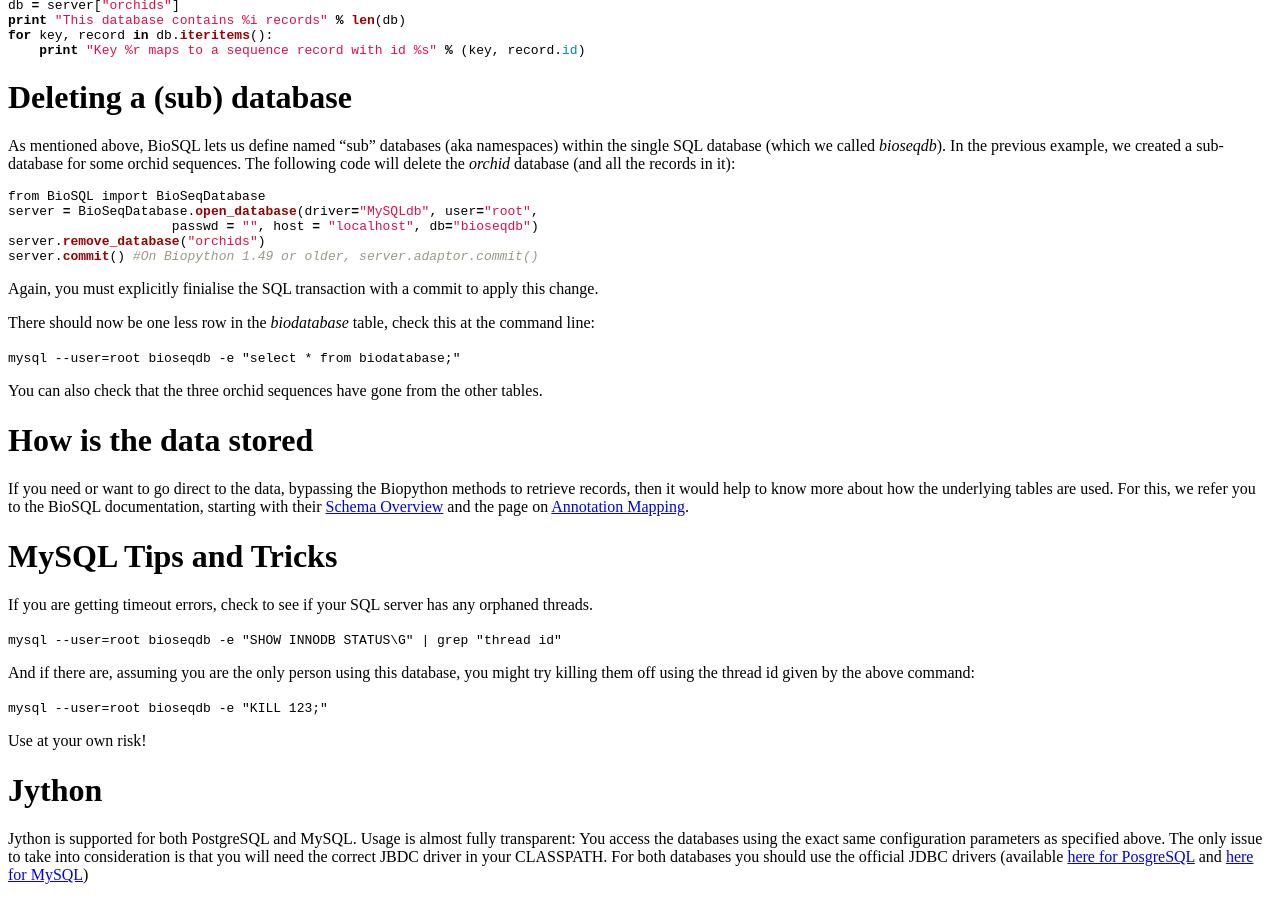
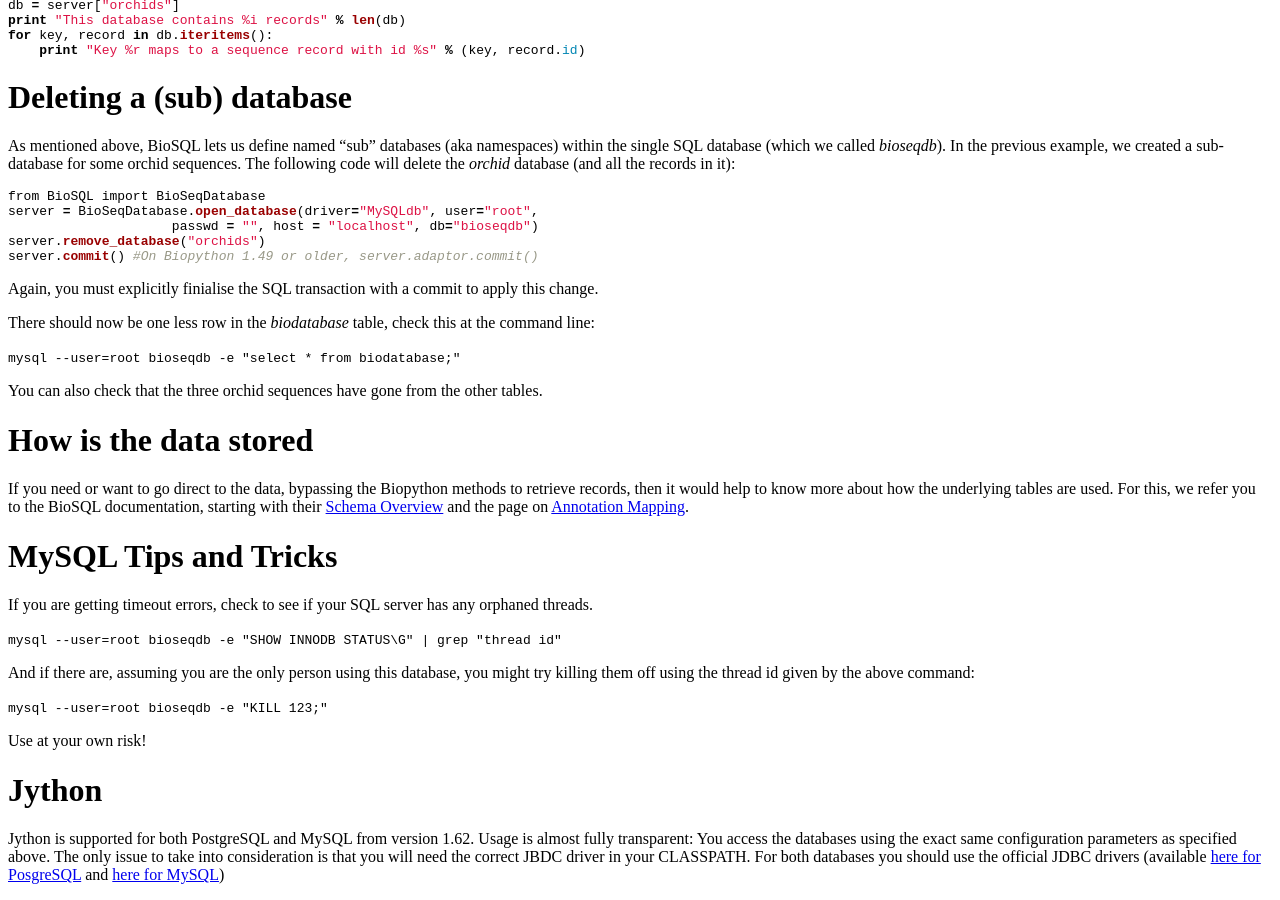
Before and after one commit to biopython/biopython.github.io, a Jekyll site: the page built from wiki/BioSQL.md, in a window 1280 px wide and 900 px high, scrolled down 5338 px. Built offline with Jekyll 4.4.1, drawn with Linux system fonts in a browser that asks for light colours.

Commit message:
/* Jython */

```diff
--- a/wiki/BioSQL.md
+++ b/wiki/BioSQL.md
@@ -474,10 +474,10 @@ Use at your own risk!
 Jython
 ======
 
-Jython is supported for both PostgreSQL and MySQL. Usage is almost fully
-transparent: You access the databases using the exact same configuration
-parameters as specified above. The only issue to take into consideration
-is that you will need the correct JBDC driver in your CLASSPATH. For
-both databases you should use the official JDBC drivers (available [here
-for PosgreSQL](http://jdbc.postgresql.org/) and [here for
-MySQL](http://dev.mysql.com/downloads/connector/j/))
+Jython is supported for both PostgreSQL and MySQL from version 1.62.
+Usage is almost fully transparent: You access the databases using the
+exact same configuration parameters as specified above. The only issue
+to take into consideration is that you will need the correct JBDC driver
+in your CLASSPATH. For both databases you should use the official JDBC
+drivers (available [here for PosgreSQL](http://jdbc.postgresql.org/) and
+[here for MySQL](http://dev.mysql.com/downloads/connector/j/))
```
Also changed, not shown: 1 other file.
